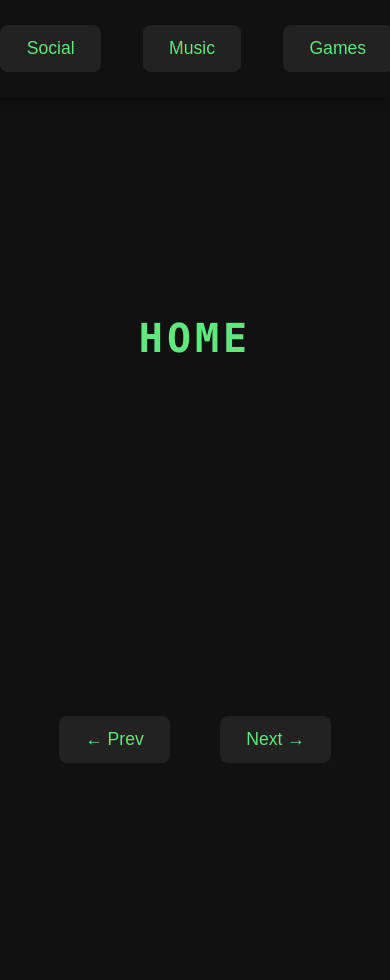
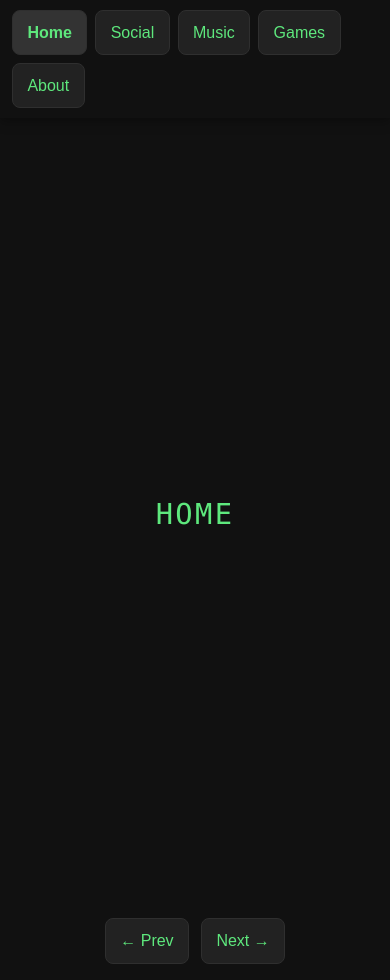
Before and after one commit to indrolend/basic-browser-spa, a plain HTML site: page index.html in a window 390 px wide. Before the commit the page ends 844 px from the top, so only its background shows below. Drawn offline with Linux system fonts and the light colour scheme.

Commit message:
Improve basic responsive layout and nav accessibility

```diff
--- a/index.html
+++ b/index.html
@@ -5,15 +5,6 @@
   <meta name="viewport" content="width=device-width, initial-scale=1.0">
   <title>Homedev SPA</title>
   <link rel="stylesheet" href="style.css">
-  <style>
-    body { background: #111; color: #f0f0f0; margin: 0; font-family: 'SF Mono', Menlo, Monaco, Consolas, monospace; }
-    #spa-root { min-height: 80vh; display: flex; align-items: center; justify-content: center; }
-    .spa-hero { display: flex; flex-direction: column; align-items: center; justify-content: center; min-width: 320px; min-height: 320px; }
-    .spa-hero-image { max-width: 80vw; max-height: 60vh; border-radius: 16px; box-shadow: 0 4px 32px #000a; background: #222; }
-    .spa-hero-text { font-size: 2.5rem; font-weight: 700; font-family: 'SF Mono', Menlo, Monaco, Consolas, monospace; color: #5ee87d; text-transform: uppercase; letter-spacing: 0.1em; margin: 1.5rem 0; text-align: center; }
-    .spa-nav-btn { background: #222; color: #5ee87d; border: none; border-radius: 8px; padding: 0.75em 1.5em; margin: 0.5em; font-size: 1.1rem; cursor: pointer; transition: background 0.2s; }
-    .spa-nav-btn:active, .spa-nav-btn:focus { background: #333; outline: none; }
-  </style>
 </head>
 <body>
   <div id="spa-root" style="position:relative;">
--- a/main.js
+++ b/main.js
@@ -237,13 +237,15 @@ function updateSectionNav(sectionIdx) {
   if (!sectionNav) {
     sectionNav = document.createElement('div');
     sectionNav.id = 'spa-section-nav';
-    sectionNav.style = 'position:fixed;top:0;left:0;width:100vw;z-index:20;display:flex;justify-content:center;gap:1.5em;padding:1em 0;background:#111;box-shadow:0 2px 12px #0006;';
+    sectionNav.setAttribute('role', 'navigation');
+    sectionNav.setAttribute('aria-label', 'Sections');
     document.body.prepend(sectionNav);
   }
 
   sectionNav.innerHTML = '';
   SPA_SECTIONS.forEach((sec, idx) => {
     const btn = document.createElement('button');
+    btn.type = 'button';
     btn.textContent = sec.label;
     btn.className = 'spa-nav-btn';
     btn.style.fontWeight = idx === sectionIdx ? 'bold' : 'normal';
@@ -290,12 +292,14 @@ function setupItemNav() {
   if (!navBar || navBar.children.length > 0) return;
 
   const prevBtn = document.createElement('button');
+  prevBtn.type = 'button';
   prevBtn.className = 'spa-nav-btn';
   prevBtn.textContent = '← Prev';
   prevBtn.onclick = prevItem;
   navBar.appendChild(prevBtn);
 
   const nextBtn = document.createElement('button');
+  nextBtn.type = 'button';
   nextBtn.className = 'spa-nav-btn';
   nextBtn.textContent = 'Next →';
   nextBtn.onclick = nextItem;
--- a/style.css
+++ b/style.css
@@ -5,66 +5,129 @@ body {
   margin: 0;
   font-family: 'SF Mono', Menlo, Monaco, Consolas, monospace;
   min-height: 100vh;
+  line-height: 1.4;
 }
 #spa-root {
-  min-height: 80vh;
+  min-height: calc(100vh - 64px);
   display: flex;
   flex-direction: column;
   align-items: center;
   justify-content: center;
-  width: 100vw;
+  width: 100%;
+  padding: 1rem 1rem 0.5rem;
+  box-sizing: border-box;
 }
 #spa-hero-container {
   flex: 1;
   display: flex;
   align-items: center;
   justify-content: center;
-  width: 100vw;
+  width: 100%;
 }
 #spa-item-nav {
-  width: 100vw;
+  width: 100%;
   display: flex;
   justify-content: center;
+  align-items: center;
+  flex-wrap: wrap;
   gap: 2em;
-  margin: 2em 0 0 0;
+  margin: 1rem 0 0;
   position: relative;
   z-index: 11;
+  padding-bottom: 1rem;
+}
+#spa-section-nav {
+  position: sticky;
+  top: 0;
+  left: 0;
+  width: 100%;
+  z-index: 20;
+  display: flex;
+  justify-content: center;
+  flex-wrap: wrap;
+  gap: 0.75rem;
+  padding: 0.75rem 1rem;
+  background: #111;
+  box-shadow: 0 2px 12px #0006;
+  box-sizing: border-box;
 }
 .spa-hero {
   display: flex;
   flex-direction: column;
   align-items: center;
   justify-content: center;
-  min-width: 320px;
+  width: min(100%, 680px);
+  min-width: 0;
   min-height: 320px;
+  margin: 0 auto;
 }
 .spa-hero-image, .spa-hero-gif {
-  max-width: 80vw;
-  max-height: 60vh;
+  width: min(80vw, 420px);
+  height: auto;
+  max-height: min(60vh, 420px);
   border-radius: 16px;
   box-shadow: 0 4px 32px #000a;
   background: #222;
 }
 .spa-hero-text {
-  font-size: 2.5rem;
+  font-size: clamp(1.8rem, 4vw, 2.5rem);
   color: #5ee87d;
   text-transform: uppercase;
-  letter-spacing: 0.1em;
-  margin: 1.5rem 0;
+  letter-spacing: 0.08em;
+  margin: 1.25rem 0;
   text-align: center;
 }
 .spa-nav-btn {
   background: #222;
   color: #5ee87d;
-  border: none;
+  border: 1px solid #2f2f2f;
   border-radius: 8px;
-  padding: 0.75em 1.5em;
-  margin: 0.5em;
+  padding: 0.75rem 1rem;
+  margin: 0;
+  min-height: 44px;
+  min-width: 44px;
   font-size: 1.1rem;
+  line-height: 1.2;
   cursor: pointer;
   transition: background 0.2s;
 }
-.spa-nav-btn:active, .spa-nav-btn:focus {
+.spa-nav-btn:active, .spa-nav-btn:focus-visible {
   background: #333;
-  outline: none;
 }
+.spa-nav-btn:focus-visible {
+  outline: 2px solid #5ee87d;
+  outline-offset: 2px;
+}
+
+@media (max-width: 768px) {
+  #spa-root {
+    min-height: calc(100vh - 56px);
+    padding: 0.75rem 0.75rem 0.5rem;
+  }
+
+  #spa-section-nav {
+    justify-content: flex-start;
+    gap: 0.5rem;
+    padding: 0.625rem 0.75rem;
+  }
+
+  #spa-item-nav {
+    gap: 0.75rem;
+    margin-top: 0.75rem;
+  }
+
+  .spa-hero {
+    width: 100%;
+    min-height: 240px;
+  }
+
+  .spa-hero-image, .spa-hero-gif {
+    width: min(92vw, 360px);
+    max-height: 50vh;
+  }
+
+  .spa-nav-btn {
+    font-size: 1rem;
+    padding: 0.75rem 0.9rem;
+  }
+}
```
